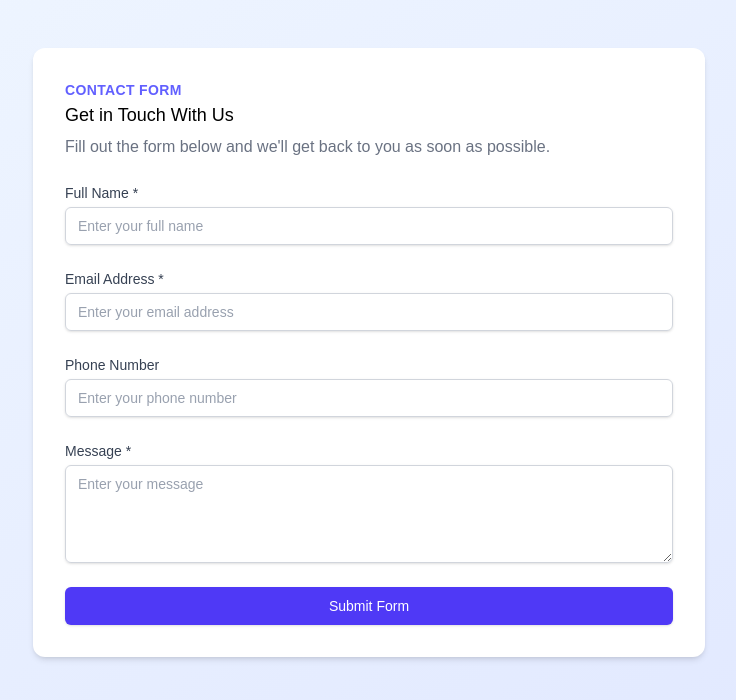
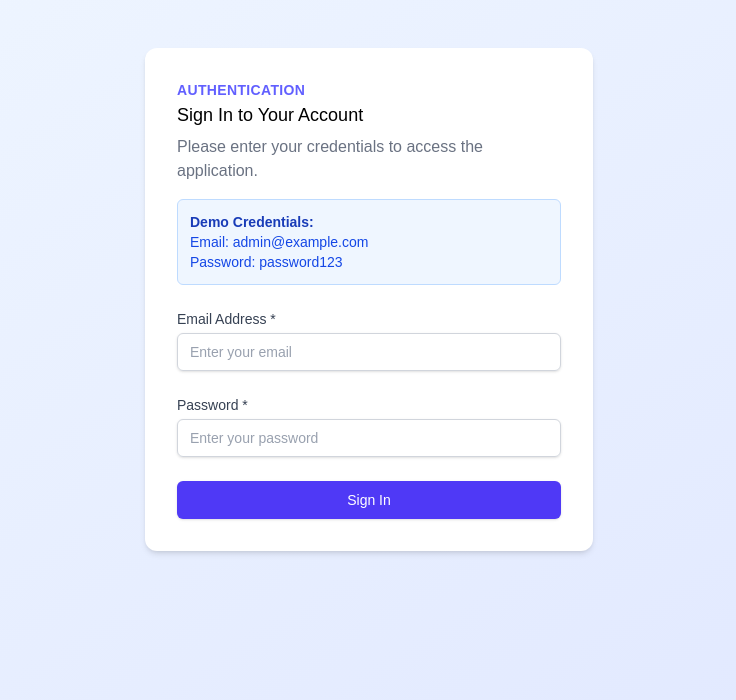
Before and after one commit to shubhamambastha/auto-resume-sender, a Next.js app: page / in a window 1280 px wide. Shown: the top 700 px of the page, without its empty margins (271-1007 px from the left). Built offline with nearby package versions, Linux system fonts and the light colour scheme.

Commit message:
feat: login added

```diff
--- /dev/null
+++ b/app/api/auth/route.ts
@@ -0,0 +1,38 @@
+import { NextRequest, NextResponse } from "next/server";
+
+// Hardcoded credentials
+const VALID_EMAIL = "admin@example.com";
+const VALID_PASSWORD = "password123";
+
+export async function POST(request: NextRequest) {
+  try {
+    const { email, password } = await request.json();
+
+    // Validate input
+    if (!email || !password) {
+      return NextResponse.json(
+        { error: "Email and password are required" },
+        { status: 400 }
+      );
+    }
+
+    // Check credentials
+    if (email === VALID_EMAIL && password === VALID_PASSWORD) {
+      return NextResponse.json(
+        { message: "Login successful", success: true },
+        { status: 200 }
+      );
+    } else {
+      return NextResponse.json(
+        { error: "Invalid email or password" },
+        { status: 401 }
+      );
+    }
+  } catch (error) {
+    console.error("Auth error:", error);
+    return NextResponse.json(
+      { error: "Internal server error" },
+      { status: 500 }
+    );
+  }
+}
--- /dev/null
+++ b/app/components/LoginForm.tsx
@@ -0,0 +1,149 @@
+"use client";
+
+import { useState } from "react";
+
+interface LoginFormProps {
+  onLoginSuccess: () => void;
+}
+
+export default function LoginForm({ onLoginSuccess }: LoginFormProps) {
+  const [formData, setFormData] = useState({
+    email: "",
+    password: "",
+  });
+  const [isSubmitting, setIsSubmitting] = useState(false);
+  const [loginStatus, setLoginStatus] = useState<"idle" | "success" | "error">(
+    "idle"
+  );
+  const [errorMessage, setErrorMessage] = useState("");
+
+  const handleInputChange = (e: React.ChangeEvent<HTMLInputElement>) => {
+    const { name, value } = e.target;
+    setFormData((prev) => ({
+      ...prev,
+      [name]: value,
+    }));
+  };
+
+  const handleSubmit = async (e: React.FormEvent) => {
+    e.preventDefault();
+    setIsSubmitting(true);
+    setLoginStatus("idle");
+    setErrorMessage("");
+
+    try {
+      const response = await fetch("/api/auth", {
+        method: "POST",
+        headers: {
+          "Content-Type": "application/json",
+        },
+        body: JSON.stringify(formData),
+      });
+
+      const result = await response.json();
+
+      if (response.ok) {
+        setLoginStatus("success");
+        onLoginSuccess();
+      } else {
+        setLoginStatus("error");
+        setErrorMessage(result.error || "Login failed");
+      }
+    } catch {
+      setLoginStatus("error");
+      setErrorMessage("Network error. Please try again.");
+    } finally {
+      setIsSubmitting(false);
+    }
+  };
+
+  return (
+    <div className="min-h-screen bg-gradient-to-br from-blue-50 to-indigo-100 py-12 px-4 sm:px-6 lg:px-8">
+      <div className="max-w-md mx-auto bg-white rounded-xl shadow-md overflow-hidden">
+        <div className="p-8">
+          <div className="uppercase tracking-wide text-sm text-indigo-500 font-semibold mb-1">
+            Authentication
+          </div>
+          <h1 className="block mt-1 text-lg leading-tight font-medium text-black">
+            Sign In to Your Account
+          </h1>
+          <p className="mt-2 text-gray-500">
+            Please enter your credentials to access the application.
+          </p>
+
+          {/* Demo credentials info */}
+          <div className="mt-4 p-3 bg-blue-50 border border-blue-200 rounded-md">
+            <p className="text-sm text-blue-800">
+              <strong>Demo Credentials:</strong>
+            </p>
+            <p className="text-sm text-blue-700">Email: admin@example.com</p>
+            <p className="text-sm text-blue-700">Password: password123</p>
+          </div>
+
+          <form onSubmit={handleSubmit} className="mt-6 space-y-6">
+            <div>
+              <label
+                htmlFor="email"
+                className="block text-sm font-medium text-gray-700"
+              >
+                Email Address *
+              </label>
+              <input
+                type="email"
+                id="email"
+                name="email"
+                required
+                value={formData.email}
+                onChange={handleInputChange}
+                className="mt-1 block w-full px-3 py-2 border border-gray-300 rounded-md shadow-sm placeholder-gray-400 focus:outline-none focus:ring-indigo-500 focus:border-indigo-500 sm:text-sm"
+                placeholder="Enter your email"
+              />
+            </div>
+
+            <div>
+              <label
+                htmlFor="password"
+                className="block text-sm font-medium text-gray-700"
+              >
+                Password *
+              </label>
+              <input
+                type="password"
+                id="password"
+                name="password"
+                required
+                value={formData.password}
+                onChange={handleInputChange}
+                className="mt-1 block w-full px-3 py-2 border border-gray-300 rounded-md shadow-sm placeholder-gray-400 focus:outline-none focus:ring-indigo-500 focus:border-indigo-500 sm:text-sm"
+                placeholder="Enter your password"
+              />
+            </div>
+
+            {/* Error Message */}
+            {loginStatus === "error" && (
+              <div className="rounded-md bg-red-50 p-4">
+                <div className="flex">
+                  <div className="ml-3">
+                    <p className="text-sm font-medium text-red-800">
+                      Error: {errorMessage}
+                    </p>
+                  </div>
+                </div>
+              </div>
+            )}
+
+            <div>
+              <button
+                type="submit"
+                disabled={isSubmitting}
+                className="w-full flex justify-center py-2 px-4 border border-transparent rounded-md shadow-sm text-sm font-medium text-white bg-indigo-600 hover:bg-indigo-700 focus:outline-none focus:ring-2 focus:ring-offset-2 focus:ring-indigo-500 disabled:opacity-50 disabled:cursor-not-allowed"
+              >
+                {isSubmitting ? "Signing In..." : "Sign In"}
+              </button>
+            </div>
+          </form>
+        </div>
+      </div>
+    </div>
+  );
+}
--- a/app/layout.tsx
+++ b/app/layout.tsx
@@ -13,8 +13,8 @@ const geistMono = Geist_Mono({
 });
 
 export const metadata: Metadata = {
-  title: "Create Next App",
-  description: "Generated by create next app",
+  title: "Auto Send Resume - Contact Form",
+  description: "Secure contact form with authentication",
 };
 
 export default function RootLayout({
--- a/app/page.tsx
+++ b/app/page.tsx
@@ -1,6 +1,7 @@
 "use client";
 
 import { useState } from "react";
+import LoginForm from "./components/LoginForm";
 
 interface FormData {
   name: string;
@@ -10,6 +11,7 @@ interface FormData {
 }
 
 export default function Home() {
+  const [isAuthenticated, setIsAuthenticated] = useState(false);
   const [formData, setFormData] = useState<FormData>({
     name: "",
     email: "",
@@ -70,11 +72,33 @@ export default function Home() {
     }
   };
 
+  const handleLoginSuccess = () => {
+    setIsAuthenticated(true);
+  };
+
+  const handleLogout = () => {
+    setIsAuthenticated(false);
+  };
+
+  // Show login form if not authenticated
+  if (!isAuthenticated) {
+    return <LoginForm onLoginSuccess={handleLoginSuccess} />;
+  }
+
   return (
     <div className="min-h-screen bg-gradient-to-br from-blue-50 to-indigo-100 py-12 px-4 sm:px-6 lg:px-8">
       <div className="max-w-md mx-auto bg-white rounded-xl shadow-md overflow-hidden md:max-w-2xl">
         <div className="md:flex">
           <div className="p-8 w-full">
+            {/* Logout button */}
+            <div className="flex justify-end mb-4">
+              <button
+                onClick={handleLogout}
+                className="text-sm text-indigo-600 hover:text-indigo-800 underline"
+              >
+                Logout
+              </button>
+            </div>
             <div className="uppercase tracking-wide text-sm text-indigo-500 font-semibold mb-1">
               Contact Form
             </div>
```
